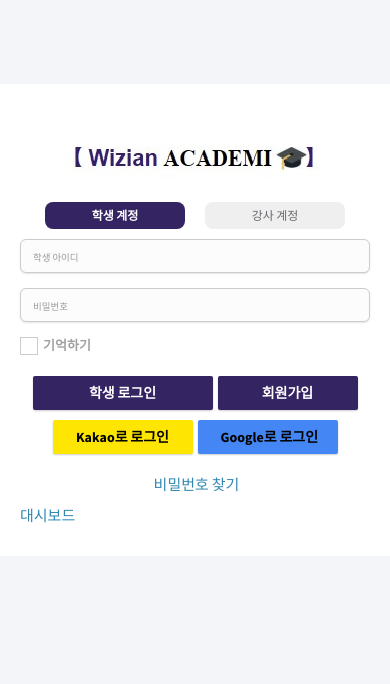
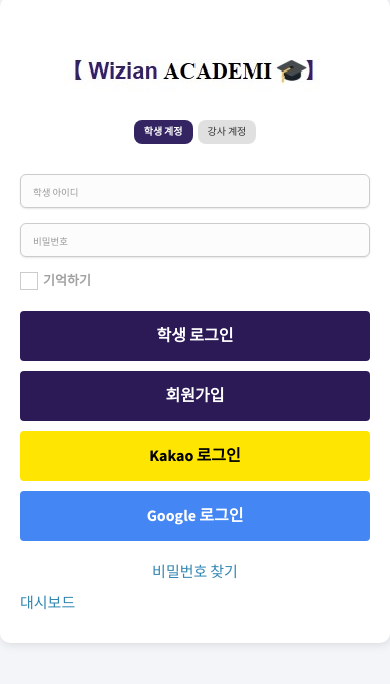
Before and after one commit to Leehyemee/AcademiProject3, a Next.js app in the folder wizian-next/: page /pageLogin in a window 390 px wide. Shown: the part 102-786 px from the top of the page. Built offline with nearby package versions, Linux system fonts and the light colour scheme; some icons are missing.

Commit message:
로그인페이지 css 수정

```diff
--- a/wizian-next/src/app/(app)/pagelogin.css
+++ b/wizian-next/src/app/(app)/pagelogin.css
@@ -1,72 +1,5 @@
-/*pageLogin css */
-.login-logo {
-    margin-bottom: 50px;
-}
+/* pagelogin  */
 
-.login-tab-buttons {
-    display: flex;
-    justify-content: center;
-    margin-bottom: 1rem;
-}
-
-.login-tab-buttons button {
-    margin: 0 0.75rem;
-    padding: 0.95rem 2rem;
-    font-size: 1.8rem;
-    border: none;
-    cursor: pointer;
-    border-radius: 8px;
-    transition: background-color 0.3s ease;
-}
-
-.login-tab-buttons button.tab-active:hover {
-    background-color: #342462;
-    color: white;
-}
-
-.login-tab-buttons button.tab-active {
-    background-color: #342462 !important;
-    color: white !important;
-    font-weight: bold;
-}
-
-.btn-login {
-    background-color: #342462;
-    color: white;
-    font-weight: bold !important;
-}
-
-.btn-login:hover {
-    background-color: #1f1544;
-    color: white !important;
-}
-
-.btn-kakao {
-    background-color: #fee502;
-    color: #000000;
-    font-weight: bold !important;
-}
-.btn-kakao:hover {
-    background-color: #ead302;
-    color: #000000;
-}
-
-.btn-google {
-    background-color: #4386f4;
-    color: #000000;
-    font-weight: bold !important;
-}
-.btn-google:hover {
-    background-color: #4366f4;
-    color: #000000;
-}
-
-.join-link {
-    display: flex;
-    justify-content: flex-end;
-    color: #000000;
-    font-weight: bold;
-}
 .login-box {
     width: 100%;
     max-width: 500px;
@@ -76,96 +9,127 @@
     padding: 40px;
     box-shadow: 1px 2px 10px rgba(0, 0, 0, 0.1);
 }
-.login-btn-wrap.student {
+
+.logo {
+    margin-bottom: 5px;
+}
+
+/* 탭 버튼 */
+.login-tab-buttons {
     display: flex;
     justify-content: center;
-    gap: 0.5rem;
-    margin-bottom: 1rem;
-}
-.btn-join {
-    background-color: #342462;
-    color: #ffffff;
-    font-weight: bold !important;
-    border: 2px solid #ffffff;
-    padding: 0.75rem 1.5rem;
-    transition: background-color 0.3s ease, color 0.3s ease;
+    margin-bottom: 3rem;
+    gap: 1rem;
 }
 
-.btn-join:hover {
-    background-color: #1f1544;
-    color: white !important;
+.login-tab-buttons button {
+    padding: 1rem 2rem;
+    font-size: 1.4rem;
+    border: none;
+    cursor: pointer;
+    border-radius: 8px;
+    background-color: #e0e0e0;
+    color: #333;
+    transition: all 0.3s ease;
 }
 
-.login-btn-wrap.teacher {
-    display: flex;
-    justify-content: center;
+.login-tab-buttons .tab-active {
+    background-color: #342462;
+    color: white;
+    font-weight: bold;
 }
 
-.sns-login-wrap {
-    display: flex;
-    justify-content: center; /* 버튼들을 가운데로 */
-    gap: 0.5rem;
-    margin-top: 1rem;
+.login-tab-buttons .tab-inactive:hover {
+    background-color: #d2d2d2;
+}
+
+.login-btn-grid {
+    display: grid;
+    grid-template-columns: 1fr 1fr;
+    gap: 10px;
+    margin: 1rem 0;
+}
+
+.btn-grid {
+    height: 50px;
+    font-size: 16px;
+    font-weight: bold;
+    text-align: center;
+    border-radius: 4px;
+    border: none;
+    cursor: pointer;
+    background-color: #2c1a57;
+    color: white;
+}
+
+.btn-grid.kakao {
+    background-color: #fee502;
+    color: black;
+}
+
+.btn-grid.kakao:hover {
+    background-color: #ead302;
+}
+
+.btn-grid.google {
+    background-color: #4386f4;
+    color: white;
+}
+
+.btn-grid.google:hover {
+    background-color: #3367d6;
 }
 
 .remember-join-wrap {
     display: flex;
     justify-content: space-between;
-
-}
-.rem-text{
-    color: #a1a1a1;
+    margin-top: 1rem;
 }
 
-.btn-login,
-.btn-join,
-.btn-kakao,
-.btn-google {
-    width: 200px;
-    text-align: center;
+.rem-text {
+    color: #a1a1a1;
 }
 
 .helper-text {
     display: flex;
     justify-content: center;
     text-align: center;
-    padding: 10px 10px;
+    padding: 10px;
     margin-top: 1rem;
 }
 
-/* 반응형 */
+.login-btn-center {
+    display: flex;
+    justify-content: center;
+    margin: 1rem 0;
+}
+
+.login-btn-center .btn-grid {
+    width: 50%;
+}
+
 @media (max-width: 480px) {
     .login-box {
         padding: 30px 20px;
     }
 
-    .login-tab-buttons button {
-        padding: 0.75rem 1.25rem;
-        font-size: 1.4rem;
+    .login-tab-buttons {
+        flex-direction: row;
+        justify-content: center;
+        gap: 0.5rem;
     }
 
-    .login-btn-wrap.student {
-        .login-btn-wrap.student {
-            flex-direction: row;
-            justify-content: center;
-            flex-wrap: wrap;
-    }
-
-    .login-btn-wrap.teacher {
-        justify-content: center;
-    }
-
-    .sns-login-wrap {
-        flex-direction: column;
-    }
-
-    .form-control {
+    .login-tab-buttons button {
+        padding: 0.5rem 1rem;
         font-size: 1rem;
     }
 
-    .join-link {
-        justify-content: center;
-        margin-top: 0.5rem;
+    .login-btn-grid {
+        grid-template-columns: 1fr;
+    }
+
+    .btn-grid {
+        width: 100%;
     }
 
     .remember-join-wrap {
@@ -174,56 +138,3 @@
         gap: 0.5rem;
     }
 }
-
-@media (max-width: 480px) {
-    .login-tab-buttons {
-        flex-direction: column;
-        gap: 0.5rem;
-    }
-
-    .login-tab-buttons button {
-        width: 100%;
-    }
-
-    .btn-login{
-        background-color: #342462;
-        color: white;
-        font-weight: bold !important;
-        padding: 0.75rem 1.5rem;
-    }
-
-    .btn-kakao,
-    .btn-google {
-        font-size: 1rem;
-        padding: 0.75rem;
-    }
-
-    .login-box {
-        box-shadow: none;
-        border-radius: 0;
-    }
-}
-
-@media (max-width: 480px) {
-    .btn-login,
-    .btn-join,
-    .btn-kakao,
-    .btn-google {
-        width: 140px;
-        text-align: center;
-    }
-}}
-
-@media (max-width: 480px) {
-    .login-tab-buttons {
-        flex-direction: row;
-        justify-content: center;
-        gap: 0.5rem;
-    }
-
-    .login-tab-buttons button {
-        width: 140px;
-        font-size: 1.2rem;
-        padding: 0.5rem 1rem;
-    }
-}
--- a/wizian-next/src/app/(auth)/pageLogin/page.js
+++ b/wizian-next/src/app/(auth)/pageLogin/page.js
@@ -1,6 +1,6 @@
 "use client";
 import { useState } from "react";
-import "@/app/(app)/pagelogin.css"
+import "@/app/(app)/pagelogin.css";
 import Link from "next/link";
 
 const PageLogin = () => {
@@ -15,7 +15,7 @@
                             <div className="logo mb-4">
                                 <img src="/assets/img/academiLogo_login.jpg" alt="academi Logo" />
                             </div>
-                            <div className="login-tab-buttons flex justify-center mb-4">
+                            <div className="login-tab-buttons">
                                 <button
                                     onClick={() => setActiveTab("student")}
                                     className={activeTab === "student" ? "tab-active" : "tab-inactive"}
@@ -32,7 +32,6 @@
                         </div>
 
                         <form className="form-login" onSubmit={(e) => e.preventDefault()}>
-                            {/* 입력 필드 */}
                             <div className="form-group">
                                 <input
                                     type="email"
@@ -49,30 +48,25 @@
                                     <input type="checkbox" />
                                     <span className="rem-text">기억하기</span>
                                 </label>
-
                             </div>
 
                             {activeTab === "student" ? (
-                                <>
-                                    <div className="login-btn-wrap student">
-                                        <button type="submit" className="btn btn-login">학생 로그인</button>
-                                        <Link href="/join">
-                                            <button type="button" className="btn btn-join">회원가입</button>
-                                        </Link>
-                                    </div>
-                                    <div className="sns-login-wrap">
-                                        <button type="button" className="btn btn-kakao">Kakao로 로그인</button>
-                                        <button type="button" className="btn btn-google">Google로 로그인</button>
-                                    </div>
-                                </>
+                                <div className="login-btn-grid">
+                                    <button type="button" className="btn-grid">학생 로그인</button>
+                                    <button type="button" className="btn-grid" onClick={() => window.location.href = '/join'}>
+                                        회원가입
+                                    </button>
+                                    <button type="button" className="btn-grid kakao">Kakao 로그인</button>
+                                    <button type="button" className="btn-grid google">Google 로그인</button>
+                                </div>
                             ) : (
-                                <div className="login-btn-wrap teacher">
-                                    <button type="submit" className="btn btn-login">강사 로그인</button>
+                                <div className="login-btn-center">
+                                    <button type="submit" className="btn-grid">강사 로그인</button>
                                 </div>
                             )}
 
                             <div className="bottom mt-2">
-                                <span className="helper-text"><i className="fa fa-lock"></i> <a href="#">&nbsp;비밀번호 찾기</a></span>
+                                <span className="helper-text"><i className="fa fa-lock"></i> <a href="#">비밀번호 찾기</a></span>
                             </div>
                         </form>
 
```
